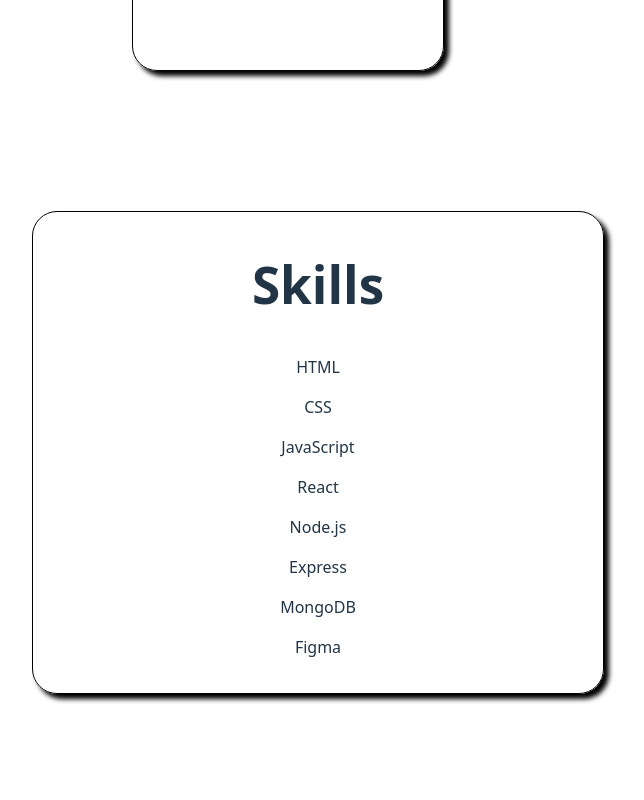
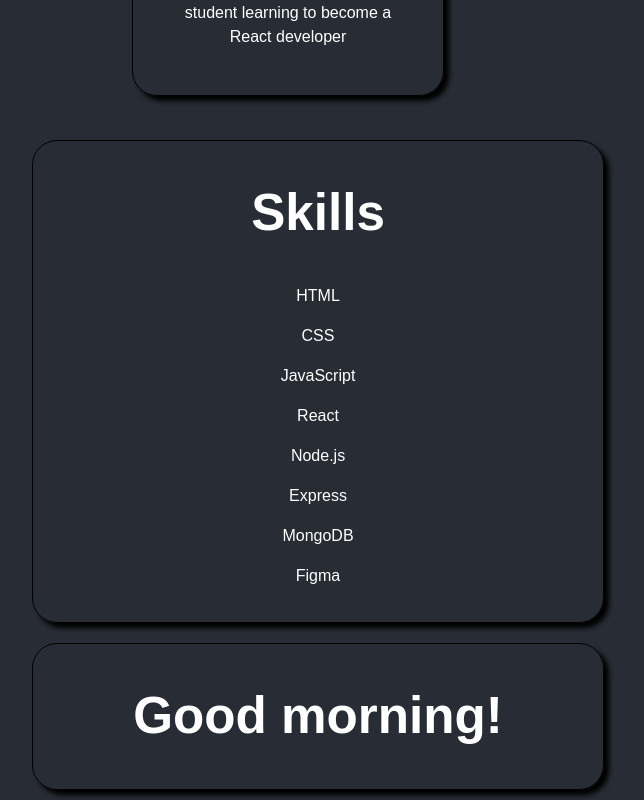
Before and after one commit to Greg514/props-project, a React (Vite) app: page / in a window 1280 px wide. Shown: the part 435-1235 px from the top of the page, without its empty margins (428-1072 px from the left). Before the commit the page ends 1139 px from the top, so only its background shows below. Built offline with nearby package versions, Linux system fonts and the light colour scheme.

Commit message:
added the time different component

```diff
--- a/src/App.css
+++ b/src/App.css
@@ -1,5 +1,10 @@
 
+body{
+  background-color: #282c34;
+  color: white;
+  font-family: Arial, Helvetica, sans-serif;
 
+}
 .Profile{
   border:1px solid black;
   border-radius:25px;
@@ -63,3 +68,16 @@
   right:60px;
   line-height: 40px;
 }
+.Time{
+  position:relative;
+  left:450px;
+  margin:10px;
+  padding:10px;
+  border:1px solid black;
+  border-radius:25px;
+  box-shadow:5px 5px 5px black;
+  width: 550px;
+  display:inline-block;
+  text-align: center;
+  align-items: center;
+}
--- a/src/App.jsx
+++ b/src/App.jsx
@@ -3,20 +3,20 @@
 import './App.css'
 import Profile from './components/Profile'
 import Skills from './components/Skills'
+import TimeBasedGreeting from './components/TimeBasedGreeting'
 
 function App() {
 
 
   return (
     <>
+    <br />
        <Profile />
        <br />
        <br />
-       <br />
-       <br />
-       <br />
-       <br />
        <Skills />
+        <br />
+        <TimeBasedGreeting />
     </>
   )
 }
--- /dev/null
+++ b/src/components/TimeBasedGreeting.jsx
@@ -0,0 +1,14 @@
+function TimeBasedGreeting() {
+    const currentHour = new Date().getHours();
+
+    return (
+      <div className="Time">
+        {currentHour < 12 ? <h1>Good morning!</h1>
+        : currentHour < 18? <h1>Good afternoon!</h1>
+            : <h1>Good evening!</h1>
+        }
+      </div>
+    );
+  }
+
+  export default TimeBasedGreeting;
```
